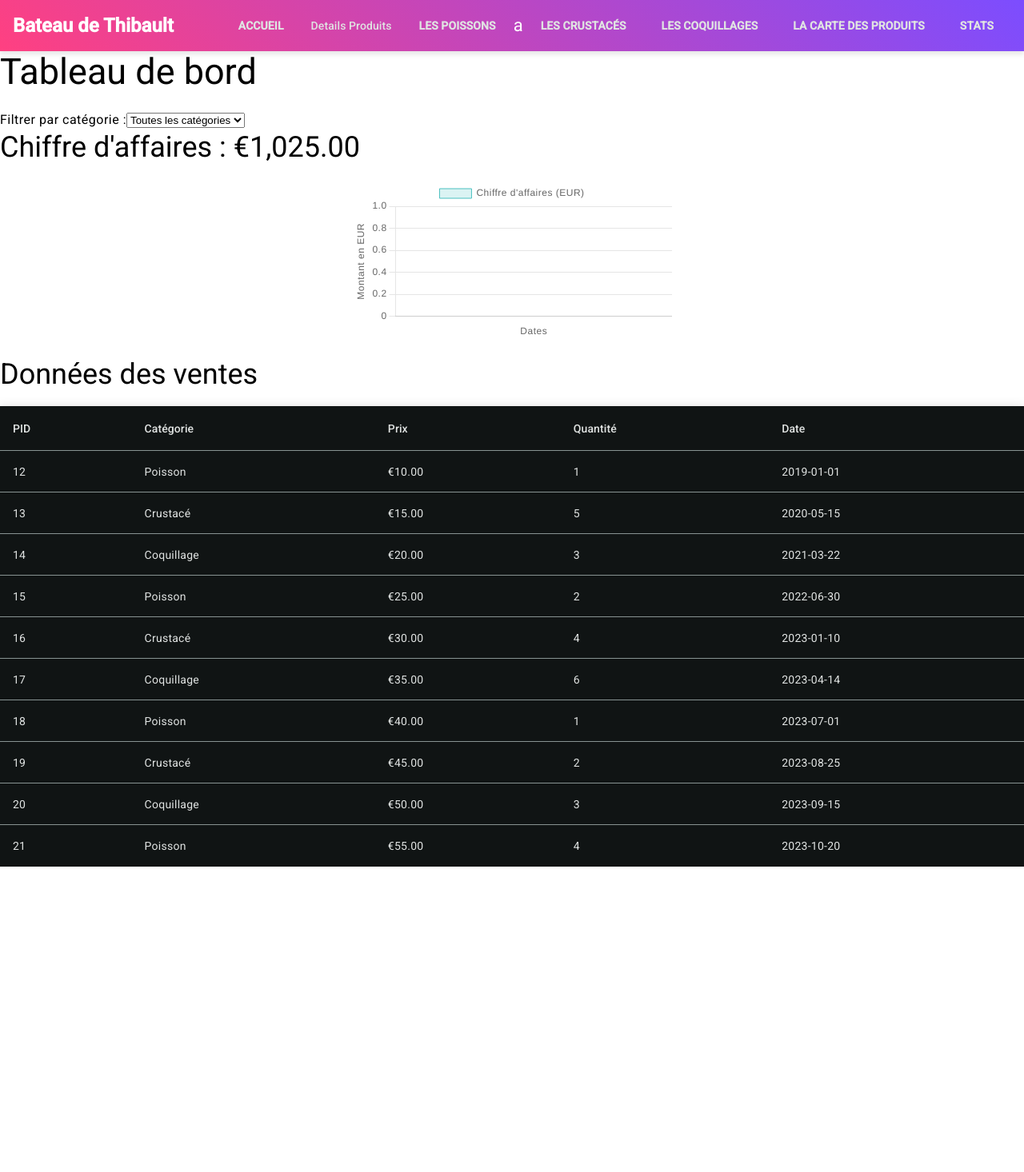
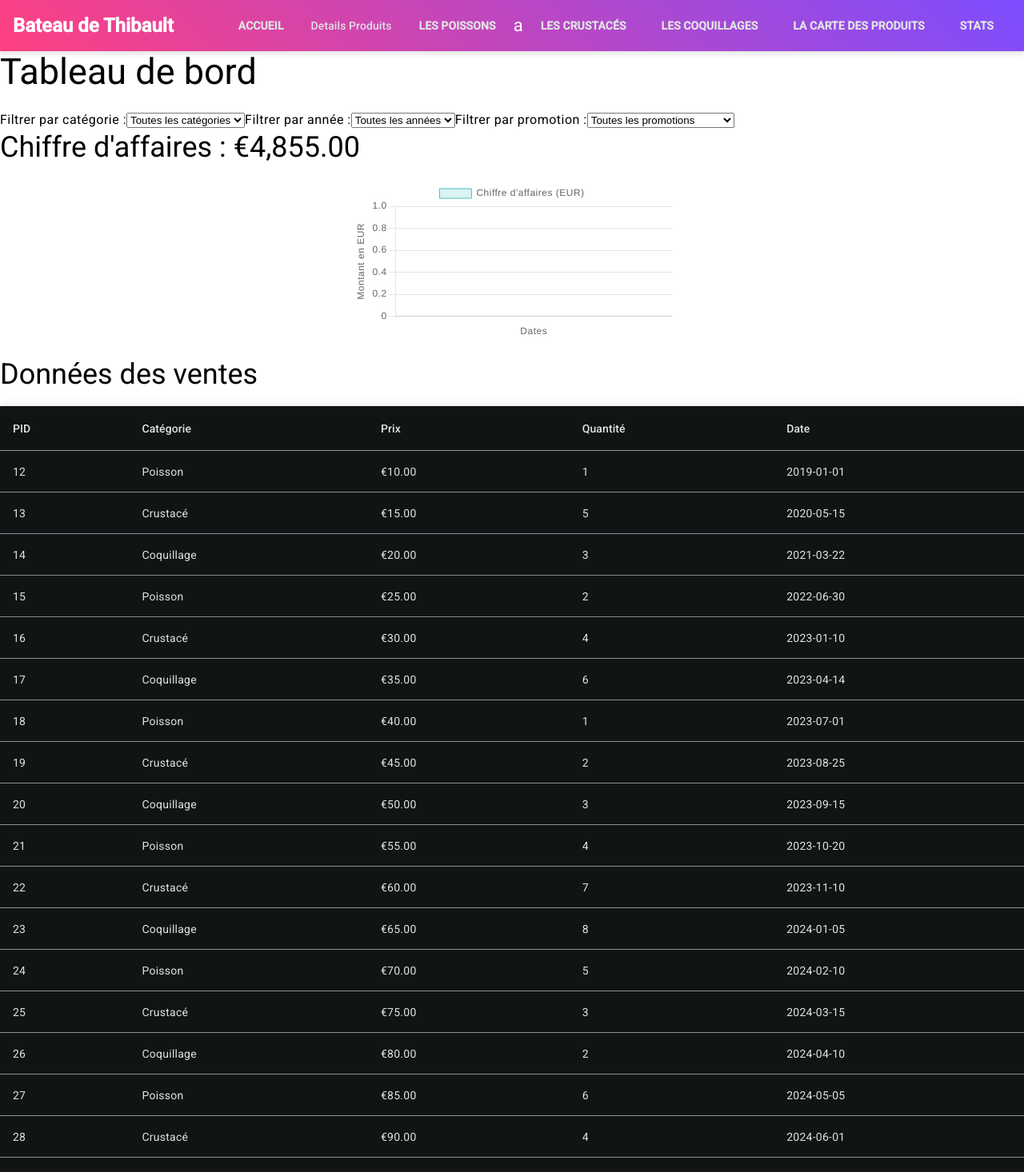
Before and after one commit to MohammadKattan/Bateau-de-Thibault-Frontend, an Angular app: page /Dashboard-Component in a window 1280 px wide. Shown: the top 1466 px of the page at 80% size. Before the commit the page ends 1084 px from the top, so only its background shows below. Built offline with nearby package versions, Linux system fonts and the light colour scheme.

Commit message:
stat OK avec un fichier JSON

```diff
--- a/package.json
+++ b/package.json
@@ -25,6 +25,7 @@
     "@angular/ssr": "^18.2.8",
     "chart.js": "^4.4.5",
     "express": "^4.18.2",
+    "moment": "^2.30.1",
     "ng2-charts": "^6.0.1",
     "rxjs": "~7.8.0",
     "tslib": "^2.3.0",
--- a/public/assets/data_part2.json
+++ b/public/assets/data_part2.json
@@ -17,7 +17,7 @@
         "price": 15.0,
         "quantity": 5,
         "date": "2020-05-15",
-        "achat": false,
+        "achat": true,
         "type_promotion": null,
         "discount": 0
     },
@@ -39,7 +39,7 @@
         "price": 25.0,
         "quantity": 2,
         "date": "2022-06-30",
-        "achat": false,
+        "achat": true,
         "type_promotion": null,
         "discount": 0
     },
@@ -61,7 +61,7 @@
         "price": 35.0,
         "quantity": 6,
         "date": "2023-04-14",
-        "achat": false,
+        "achat": true,
         "type_promotion": null,
         "discount": 0
     },
@@ -83,7 +83,7 @@
         "price": 45.0,
         "quantity": 2,
         "date": "2023-08-25",
-        "achat": false,
+        "achat": true,
         "type_promotion": null,
         "discount": 0
     },
@@ -105,7 +105,106 @@
         "price": 55.0,
         "quantity": 4,
         "date": "2023-10-20",
-        "achat": false,
+        "achat": true,
+        "type_promotion": null,
+        "discount": 0
+    },
+    {
+        "pid": 22,
+        "category": 1,
+        "category_name": "Crustacé",
+        "price": 60.0,
+        "quantity": 7,
+        "date": "2023-11-10",
+        "achat": true,
+        "type_promotion": "Promotion d’automne",
+        "discount": 10
+    },
+    {
+        "pid": 23,
+        "category": 2,
+        "category_name": "Coquillage",
+        "price": 65.0,
+        "quantity": 8,
+        "date": "2024-01-05",
+        "achat": true,
+        "type_promotion": null,
+        "discount": 0
+    },
+    {
+        "pid": 24,
+        "category": 0,
+        "category_name": "Poisson",
+        "price": 70.0,
+        "quantity": 5,
+        "date": "2024-02-10",
+        "achat": true,
+        "type_promotion": null,
+        "discount": 0
+    },
+    {
+        "pid": 25,
+        "category": 1,
+        "category_name": "Crustacé",
+        "price": 75.0,
+        "quantity": 3,
+        "date": "2024-03-15",
+        "achat": true,
+        "type_promotion": "Promotion de Printemps",
+        "discount": 5
+    },
+    {
+        "pid": 26,
+        "category": 2,
+        "category_name": "Coquillage",
+        "price": 80.0,
+        "quantity": 2,
+        "date": "2024-04-10",
+        "achat": true,
+        "type_promotion": null,
+        "discount": 0
+    },
+    {
+        "pid": 27,
+        "category": 0,
+        "category_name": "Poisson",
+        "price": 85.0,
+        "quantity": 6,
+        "date": "2024-05-05",
+        "achat": true,
+        "type_promotion": "Promotion de Mai",
+        "discount": 10
+    },
+    {
+        "pid": 28,
+        "category": 1,
+        "category_name": "Crustacé",
+        "price": 90.0,
+        "quantity": 4,
+        "date": "2024-06-01",
+        "achat": true,
+        "type_promotion": null,
+        "discount": 0
+    },
+    {
+        "pid": 29,
+        "category": 2,
+        "category_name": "Coquillage",
+        "price": 95.0,
+        "quantity": 3,
+        "date": "2024-07-10",
+        "achat": true,
+        "type_promotion": "Promotion d’été",
+        "discount": 5
+    },
+    {
+        "pid": 30,
+        "category": 0,
+        "category_name": "Poisson",
+        "price": 100.0,
+        "quantity": 10,
+        "date": "2024-08-15",
+        "achat": true,
         "type_promotion": null,
         "discount": 0
     }
--- a/src/app/data.service.ts
+++ b/src/app/data.service.ts
@@ -9,6 +9,7 @@ export interface SalesData {
   price: number;
   quantity: number;
   date: string;
+  type_promotion:string
 }
 
 @Injectable({
--- a/src/components/dashboard/dashboard.component.html
+++ b/src/components/dashboard/dashboard.component.html
@@ -7,12 +7,36 @@
     <option *ngFor="let category of categories" [value]="category">{{ category }}</option>
   </select>
 
+  <label for="year">Filtrer par année :</label>
+  <select id="year" [(ngModel)]="selectedYear" (change)="onYearChange(selectedYear)">
+    <option value="all">Toutes les années</option>
+    <option *ngFor="let year of years" [value]="year">{{ year }}</option>
+  </select>
+
+  <label for="month" *ngIf="selectedYear !== 'all'">Filtrer par mois :</label>
+  <select id="month" *ngIf="selectedYear !== 'all'" [(ngModel)]="selectedMonth" (change)="onMonthChange(selectedMonth)">
+    <option value="all">Tous les mois</option>
+    <option *ngFor="let month of months" [value]="month">{{ monthNames[month] }}</option>
+  </select>
+
+  <label for="week" *ngIf="selectedMonth !== 'all' && selectedYear !== 'all'">Filtrer par semaine :</label>
+  <select id="week" *ngIf="selectedMonth !== 'all' && selectedYear !== 'all'" [(ngModel)]="selectedWeek" (change)="onWeekChange(selectedWeek)">
+    <option value="all">Toutes les semaines</option>
+    <option *ngFor="let week of availableWeeks" [value]="week">{{ week }}</option>
+  </select>
+
+  <label for="promotion">Filtrer par promotion :</label>
+  <select id="promotion" [(ngModel)]="selectedPromotion" (change)="onPromotionChange(selectedPromotion)">
+    <option value="all">Toutes les promotions</option>
+    <option *ngFor="let promotion of promotions" [value]="promotion">{{ promotion }}</option>
+  </select>
+
   <h3>Chiffre d'affaires : {{ totalRevenue | currency:'EUR' }}</h3>
 
   <canvas id="myChart" width="400" height="200"></canvas>
 
   <h3>Données des ventes</h3>
-  <table mat-table [dataSource]="salesData" class="mat-elevation-z8">
+  <table mat-table [dataSource]="filteredSalesData" class="mat-elevation-z8">
 
     <ng-container matColumnDef="pid">
       <th mat-header-cell *matHeaderCellDef> PID </th>
--- a/src/components/dashboard/dashboard.component.ts
+++ b/src/components/dashboard/dashboard.component.ts
@@ -3,18 +3,17 @@ import { CommonModule } from '@angular/common';
 import { MatTableModule } from '@angular/material/table';
 import { FormsModule } from '@angular/forms';
 import { Chart, registerables } from 'chart.js';
-import { DataService } from '../../app/data.service'; // Assurez-vous que le chemin est correct
+import { DataService } from '../../app/data.service';
 
-// Enregistrement des composants de Chart.js
 Chart.register(...registerables);
 
-// Interface pour typage des données de ventes
 interface SalesData {
   pid: number;
   category_name: string;
   price: number;
   quantity: number;
   date: string;
+  type_promotion: string; // Ajouté pour le type de promotion
 }
 
 @Component({
@@ -22,13 +21,26 @@ interface SalesData {
   standalone: true,
   imports: [CommonModule, MatTableModule, FormsModule],
   templateUrl: './dashboard.component.html',
-  styleUrls: ['./dashboard.component.scss'] // Correction du champ styleUrl
+  styleUrls: ['./dashboard.component.scss']
 })
 export class DashboardComponent implements AfterViewInit {
-  salesData: SalesData[] = []; // Typage explicite
+  salesData: SalesData[] = [];
+  filteredSalesData: SalesData[] = [];
   totalRevenue: number = 0;
   selectedCategory: string = 'all';
+  selectedYear: string = 'all';
+  selectedMonth: string = 'all'; // Propriété pour le mois
+  selectedWeek: string = 'all'; // Propriété pour la semaine
+  selectedPromotion: string = 'all'; // Propriété pour la promotion
   categories = ['Poisson', 'Crustacé', 'Coquillage'];
+  years = Array.from({length: 10}, (_, i) => new Date().getFullYear() - i);
+  months = Array.from({length: 12}, (_, i) => i); // 0 à 11 pour les mois
+  monthNames = [
+    'Janvier', 'Février', 'Mars', 'Avril', 'Mai', 'Juin',
+    'Juillet', 'Août', 'Septembre', 'Octobre', 'Novembre', 'Décembre'
+  ];
+  availableWeeks: number[] = []; // Pour stocker les semaines disponibles dans le mois
+  promotions: string[] = []; // Liste des promotions
 
   constructor(private dataService: DataService) {}
 
@@ -37,9 +49,13 @@ export class DashboardComponent implements AfterViewInit {
   }
 
   loadData() {
-    this.dataService.getData().subscribe((data: SalesData[]) => { // Typage de 'data'
+    this.dataService.getData().subscribe((data: SalesData[]) => {
       this.salesData = data;
-      this.calculateRevenue(); // Calcul initial du CA
+
+      // Remplir la liste des promotions
+      this.promotions = [...new Set(data.map(item => item.type_promotion))]; // Extraire les types de promotion uniques
+
+      this.applyFilters(); // Appliquer les filtres après le chargement des données
     });
   }
 
@@ -47,26 +63,49 @@ export class DashboardComponent implements AfterViewInit {
     this.createChart(); // Crée le graphique après le chargement des données
   }
 
+  applyFilters() {
+    this.filteredSalesData = this.salesData
+      .filter(item => item.quantity > 0)
+      .filter(item => this.selectedCategory === 'all' || item.category_name === this.selectedCategory)
+      .filter(item => this.selectedYear === 'all' || new Date(item.date).getFullYear().toString() === this.selectedYear)
+      .filter(item => this.selectedMonth === 'all' || new Date(item.date).getMonth() === +this.selectedMonth)
+      .filter(item => this.selectedWeek === 'all' || this.getWeekNumber(new Date(item.date)) === +this.selectedWeek) // Filtre par semaine
+      .filter(item => this.selectedPromotion === 'all' || item.type_promotion === this.selectedPromotion); // Filtre par promotion
+
+    this.calculateRevenue(); // Calculer le chiffre d'affaires après filtrage
+  }
+
+  getWeekNumber(date: Date): number {
+    const start = new Date(date.getFullYear(), date.getMonth(), 1); // Premier jour du mois
+    const weekNumber = Math.floor((date.getDate() + start.getDay()) / 7) + 1; // Calcul du numéro de la semaine
+    return weekNumber;
+  }
+
+  updateAvailableWeeks() {
+    if (this.selectedYear !== 'all' && this.selectedMonth !== 'all') {
+      const daysInMonth = new Date(+this.selectedYear, +this.selectedMonth + 1, 0).getDate();
+      this.availableWeeks = Array.from({length: Math.ceil(daysInMonth / 7)}, (_, i) => i + 1);
+    } else {
+      this.availableWeeks = []; // Réinitialiser si l'année ou le mois est 'all'
+    }
+  }
+
   calculateRevenue() {
-    this.totalRevenue = this.salesData
-      .filter(item => item.quantity > 0) // Filtrer uniquement les ventes
-      .filter(item => this.selectedCategory === 'all' || item.category_name === this.selectedCategory) // Filtrer par catégorie
-      .reduce((sum, item) => sum + (item.price * item.quantity), 0); // Calcul sans réduction
+    this.totalRevenue = this.filteredSalesData
+      .reduce((sum, item) => sum + (item.price * item.quantity), 0);
   }
 
   createChart() {
-    // Vérifiez si le document est défini pour éviter l'erreur SSR
     if (typeof document !== 'undefined') {
       const ctx = document.getElementById('myChart') as HTMLCanvasElement;
 
-      const labels = this.salesData.map(item => item.date); // Les dates comme étiquettes
-      const revenues = this.salesData.map(item => item.price * item.quantity); // Calcul des revenus
+      const labels = this.filteredSalesData.map(item => item.date);
+      const revenues = this.filteredSalesData.map(item => item.price * item.quantity);
 
-      // Vérifiez si le graphique existe déjà, sinon, créez-en un nouveau
       if (ctx) {
-        const existingChart = Chart.getChart(ctx); // Vérifie si le graphique existe déjà
+        const existingChart = Chart.getChart(ctx);
         if (existingChart) {
-          existingChart.destroy(); // Détruit l'ancien graphique pour éviter les doublons
+          existingChart.destroy();
         }
 
         new Chart(ctx, {
@@ -105,7 +144,36 @@ export class DashboardComponent implements AfterViewInit {
 
   onCategoryChange(category: string) {
     this.selectedCategory = category;
-    this.calculateRevenue();
-    this.createChart(); // Met à jour le graphique lors du changement de catégorie
+    this.applyFilters();
+    this.createChart();
+  }
+
+  onYearChange(year: string) {
+    this.selectedYear = year;
+    this.selectedMonth = 'all'; // Réinitialiser le mois lors du changement d'année
+    this.selectedWeek = 'all'; // Réinitialiser la semaine lors du changement d'année
+    this.updateAvailableWeeks(); // Mettre à jour les semaines disponibles
+    this.applyFilters();
+    this.createChart();
+  }
+
+  onMonthChange(month: string) {
+    this.selectedMonth = month;
+    this.selectedWeek = 'all'; // Réinitialiser la semaine lors du changement de mois
+    this.updateAvailableWeeks(); // Mettre à jour les semaines disponibles
+    this.applyFilters();
+    this.createChart();
+  }
+
+  onWeekChange(week: string) {
+    this.selectedWeek = week;
+    this.applyFilters();
+    this.createChart();
+  }
+
+  onPromotionChange(promotion: string) {
+    this.selectedPromotion = promotion;
+    this.applyFilters();
+    this.createChart();
   }
 }
```
Also changed, not shown: 1 other file (tests, documents, lock files or other folders).
